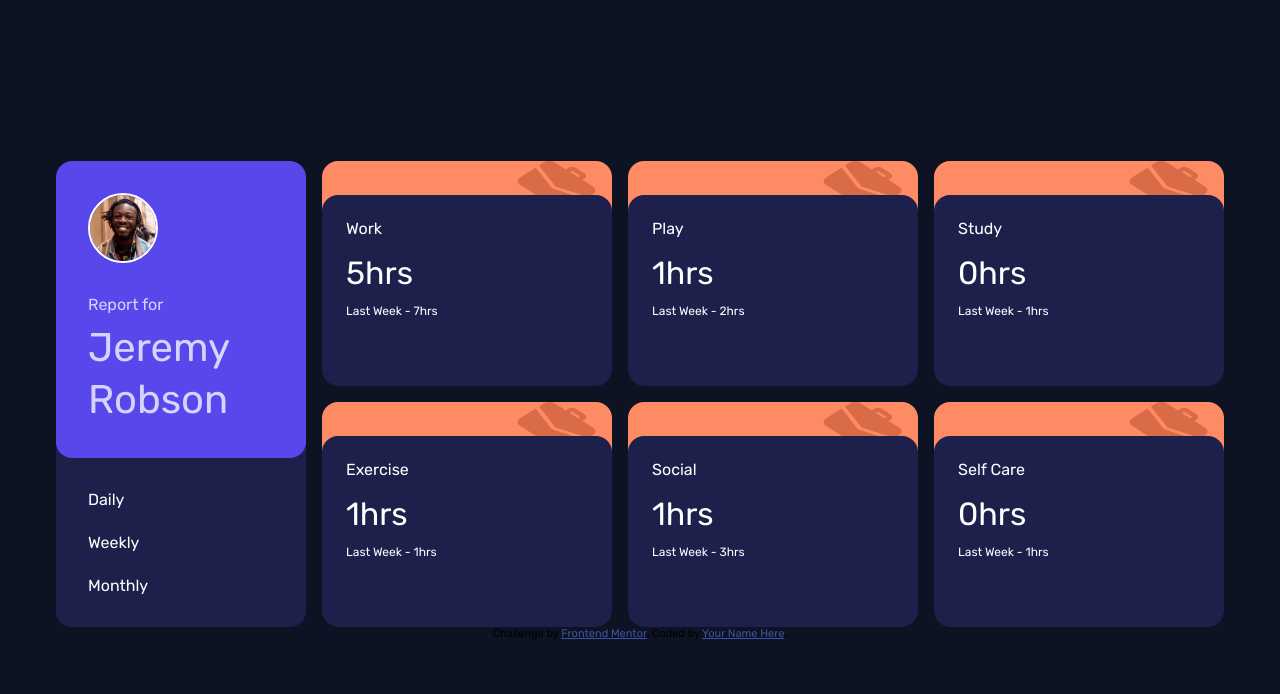
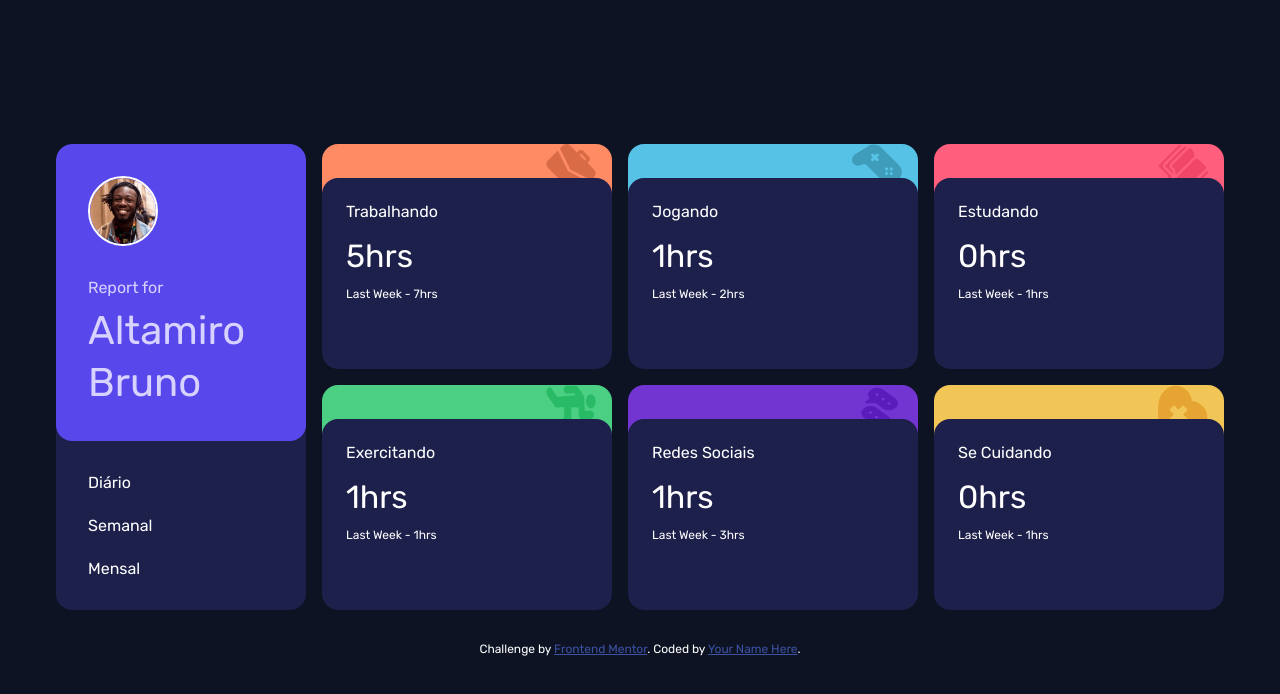
Before and after one commit to brunobarross/Gestor-do-tempo, a plain HTML site: page index.html in a window 1280 px wide. Drawn offline with Linux system fonts and the light colour scheme.

Commit message:
first commit

```diff
--- a/data.json
+++ b/data.json
@@ -1,6 +1,8 @@
 [
   {
-    "title": "Work",
+    "title": "Trabalhando",
+    "id": "work",
+    "image": "icon-work",
     "timeframes": {
       "daily": {
         "current": 5,
@@ -17,7 +19,9 @@
     }
   },
   {
-    "title": "Play",
+    "title": "Jogando",
+    "id": "play",
+    "image": "icon-play",
     "timeframes": {
       "daily": {
         "current": 1,
@@ -34,7 +38,9 @@
     }
   },
   {
-    "title": "Study",
+    "title": "Estudando",
+    "id": "study",
+    "image": "icon-study",
     "timeframes": {
       "daily": {
         "current": 0,
@@ -51,7 +57,9 @@
     }
   },
   {
-    "title": "Exercise",
+    "title": "Exercitando",
+    "id": "exercise",
+    "image": "icon-exercise",
     "timeframes": {
       "daily": {
         "current": 1,
@@ -68,7 +76,9 @@
     }
   },
   {
-    "title": "Social",
+    "title": "Redes Sociais",
+    "id": "social",
+    "image": "icon-social",
     "timeframes": {
       "daily": {
         "current": 1,
@@ -85,7 +95,9 @@
     }
   },
   {
-    "title": "Self Care",
+    "title": "Se Cuidando",
+    "id": "self-care",
+    "image": "icon-self-care",
     "timeframes": {
       "daily": {
         "current": 0,
--- a/index.html
+++ b/index.html
@@ -28,13 +28,13 @@
               <img src="images/image-jeremy.png" />
               <div class="dashboard__wrapper-menu-profile-info">
                 <p>Report for</p>
-                <h2>Jeremy Robson</h2>
+                <h2>Altamiro Bruno</h2>
               </div>
             </div>
             <ul class="dashboard__wrapper-menu-nav">
-              <li id="daily">Daily</li>
-              <li id="weekly">Weekly</li>
-              <li id="monthly">Monthly</li>
+              <li id="daily">Diário</li>
+              <li id="weekly">Semanal</li>
+              <li id="monthly">Mensal</li>
             </ul>
           </div>
           <div class="dashboard__wrapper-data">
@@ -88,7 +88,7 @@
                 <span>Last Week - 36hrs</span>
               </div>
             </div>
-            <div class="dashboard__wrapper-data-item" id="self">
+            <div class="dashboard__wrapper-data-item" id="self-care">
               <div class="card__background">
                 <img src="images/icon-self-care.svg" />
               </div>
@@ -112,8 +112,10 @@
 
     <style>
       .attribution {
-        font-size: 11px;
+        margin-top: 2rem;
+        font-size: .75rem;
         text-align: center;
+        color: #fff;
       }
       .attribution a {
         color: hsl(228, 45%, 44%);
--- a/script.js
+++ b/script.js
@@ -2,9 +2,10 @@ const wrapper = document.querySelector('.dashboard__wrapper-data');
 
 let data;
 
+
+
 const menuItems = document.querySelectorAll('.dashboard__wrapper-menu-nav li')
 
-const arrayId = ['work', 'play', 'study', 'exercise', 'social', 'self'];
 
 
 
@@ -14,14 +15,14 @@ window.onload = function () {
 
 
 
-function getContent(event, title, timeframes, index) {
-    event.preventDefault();
-    if (event.target.textContent == 'Daily') {
+function getContent(event, title, id, image, timeframes) {
+
+  if (event.target.textContent == 'Diário') {
     wrapper.innerHTML = '';
     return `
-       <div class="dashboard__wrapper-data-item" id="work">
+       <div class="dashboard__wrapper-data-item" id="${id}">
        <div class="card__background">
-         <img src="images/icon-work.svg" />
+         <img src="images/${image}.svg" />
        </div>
        <div class="card__text">
          <p>${title}</p>
@@ -32,12 +33,12 @@ function getContent(event, title, timeframes, index) {
        `
   }
 
-    if (event.target.textContent == 'Weekly') {
+  if (event.target.textContent == 'Semanal') {
     wrapper.innerHTML = '';
     return `
-       <div class="dashboard__wrapper-data-item" id="work">
+       <div class="dashboard__wrapper-data-item" id="${id}">
        <div class="card__background">
-         <img src="images/icon-work.svg" />
+         <img src="images/${image}.svg" />
        </div>
        <div class="card__text">
          <p>${title}</p>
@@ -48,12 +49,12 @@ function getContent(event, title, timeframes, index) {
        `
   }
 
-    if (event.target.textContent == 'Monthly') {
+  if (event.target.textContent == 'Mensal') {
     wrapper.innerHTML = '';
     return `
-       <div class="dashboard__wrapper-data-item" id="work">
+       <div class="dashboard__wrapper-data-item" id="${id}">
        <div class="card__background">
-         <img src="images/icon-work.svg" />
+         <img src="images/${image}.svg" />
        </div>
        <div class="card__text">
          <p>${title}</p>
@@ -78,8 +79,8 @@ const getJson = async () => {
 const getData = async (event) => {
   const data = await getJson();
 
-    const mapData = data.map(({ title, timeframes }) => {
-        return getContent(event, title, timeframes);
+  const mapData = data.map(({title, id, image, timeframes}) => {
+    return getContent(event, title,id,image,timeframes);
   })
 
   wrapper.innerHTML += mapData.join('');
--- a/style.scss
+++ b/style.scss
@@ -150,6 +150,10 @@ img {
                     justify-content: flex-end;
                     height: 50px;
                     padding: 0 1rem;
+                    img{
+                        width: 50px;
+                        height: 50px;
+                    }
 
                 }
 
@@ -208,6 +212,6 @@ img {
     background-color: #7235d1;
 }
 
-#self .card__background {
+#self-care .card__background {
     background-color: #f2c557;
 }
```
Also changed, not shown: style.css, 1 other file. Lines whose indentation alone changed are shown as unchanged.
